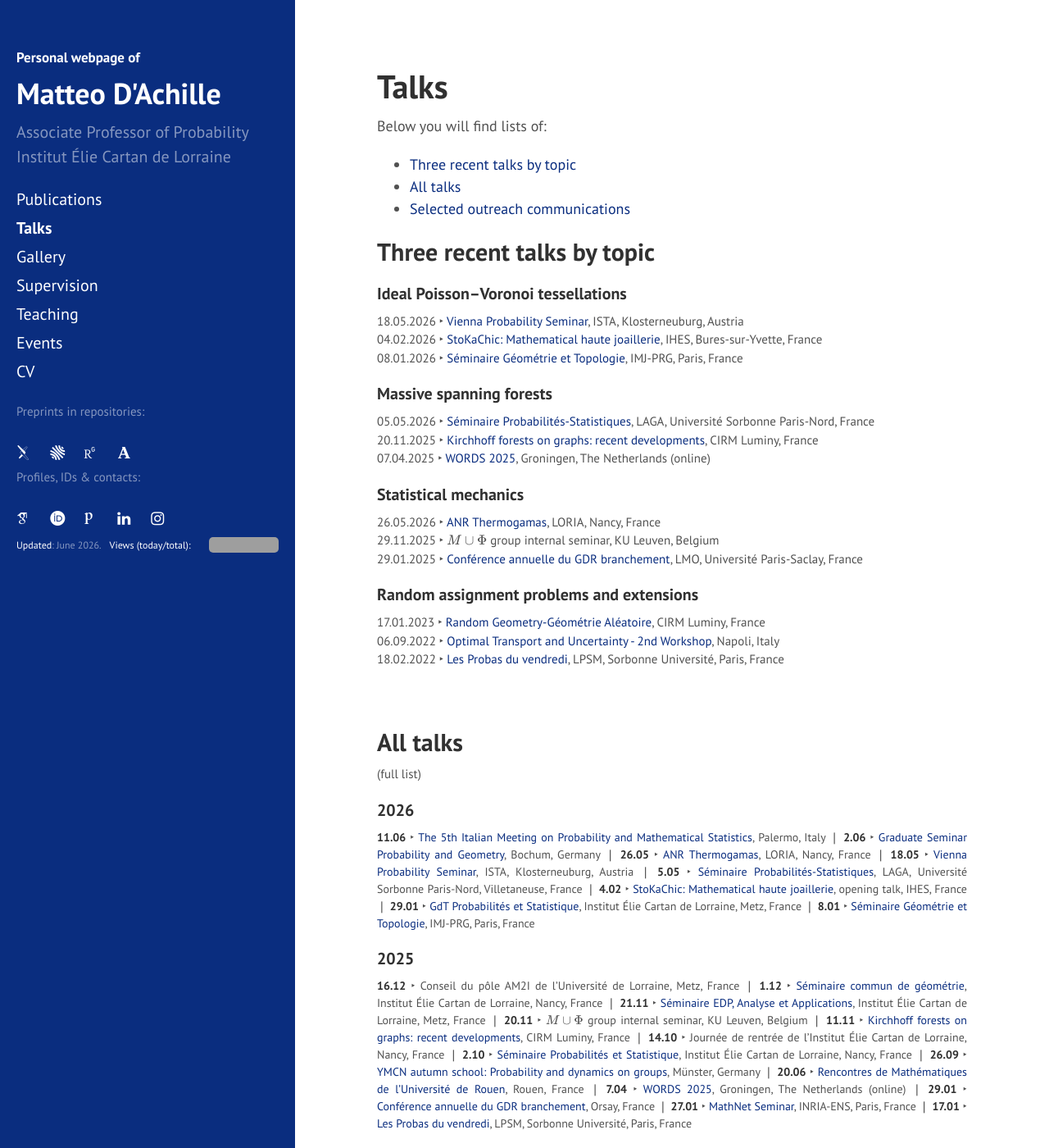
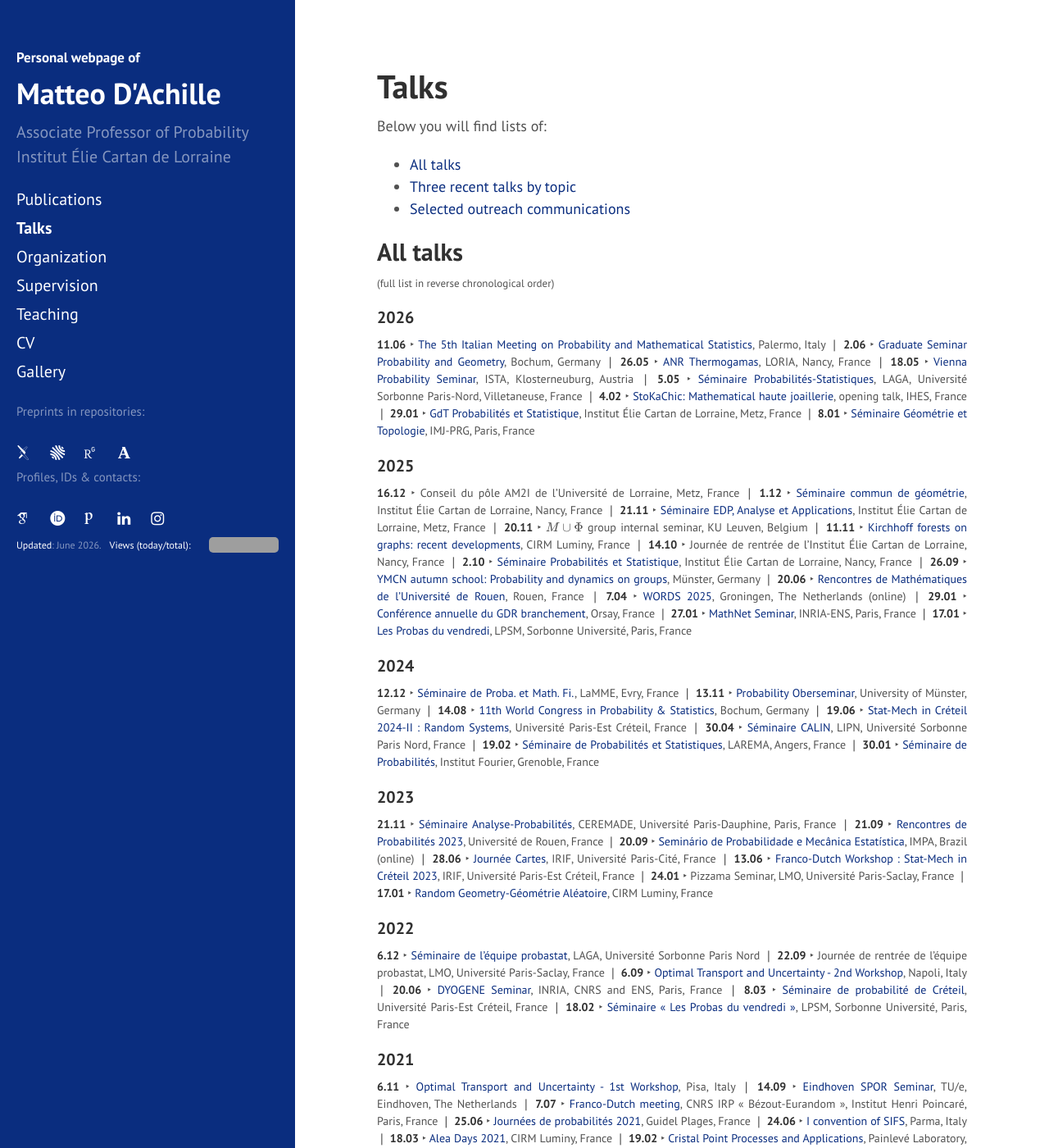
Before and after one commit to matteodachille/matteodachille.github.io, a Jekyll site: the page built from talks.md, in a window 1280 px wide and 1400 px high. Shown: the whole window at 82% size. Built offline with Jekyll 4.4.1, drawn with Linux system fonts in a browser that asks for light colours; nearby versions of some CDN libraries; some web fonts are replaced; some of the changed text lies outside the part shown; grey boxes are pictures that could not be loaded.

Commit message:
Updated supervision list, fixed some typos

```diff
--- a/index.html
+++ b/index.html
@@ -63,7 +63,7 @@
    <!--Title: _TBA_
    {: style="margin-left: 110px; margin-bottom:20px;" }-->
    </p>
-<h3>Upcoming/recent invitations</h3>
+<h3>Upcoming/latest invitations</h3>
 
 <p style="font-size:12pt;">
 <!--&#x2023; 21.10 to 24.10 &#x2023; Institut Fourier, Grenoble, FR <br/>
--- a/supervision.md
+++ b/supervision.md
@@ -6,8 +6,8 @@
 
   <br/>
 I have/had the pleasure of supervising the following **18** students:
-  {: style="font-size: 18px" }
-  <br/>
+  {: style="font-size: 15px; margin-left: 0px" }
+
 ### M2 research internship
 
 <!--
@@ -19,17 +19,17 @@
  _TBA_ <br/>
 M2 Master’s programme for Mathematics, Friedrich Schiller University Jena, Germany
  {: style="font-size: 16px" }
- Stage supported by a grant from the [CNES Toulouse](https://cnes.fr/en){:target="_blank"} (8.04.2026 - current).
+ Stage supported by a grant from [CNES Toulouse](https://cnes.fr/en){:target="_blank"} (8.04.2026 - current).
  {: style="font-size: 12px; margin-top: -15px;" }
 
 
 
  Thomas Quarck, 08.10.2025 (co-supervision with J. Levillain) <br/>
   _Random assignment problems for satellite data
-acquisition_ <br/>
+acquisition_ - [<i class="fa fa-file-pdf-o" aria-hidden="true"></i>]({{ site.baseurl }}downloads/Quarck.pdf){:target="_blank"}<br/>
   M2 Mathématiques et Applications, Probabilités et Modèles Aléatoires, Sorbonne Université
   {: style="font-size: 16px" }
-  Stage supported by a grant from the [CNES Toulouse](https://cnes.fr/en){:target="_blank"} (7.04.2025 - 7.10.2025). Now at
+  Stage supported by a grant from [CNES Toulouse](https://cnes.fr/en){:target="_blank"} (7.04.2025 - 7.10.2025). Now at
   {: style="font-size: 12px; margin-top: -15px;" }
 
 
@@ -67,11 +67,15 @@
   _Study of the local limit of massive spanning forests on \\(K_n\\)_ <br/>
    M1 parcours Jacques Hadamard, Orsay, université Paris-Saclay
   {: style="font-size: 16px" }
+  Now Master student at University of Pisa, Italy
+  {: style="font-size: 12px; margin-top: -15px;" }
 
  Zhuowei Yao, 09.07.2024  <br/>
   _Étude de la perturbation diagonale des zéros de Yang-Lee de la matrice \\( J_n \\)_ <br/>
   M1 Mathématiques fondamentales, Orsay, université Paris-Saclay
   {: style="font-size: 16px" }
+  Now PhD student at I2M, Aix-Marseillle Université, France
+ {: style="font-size: 12px; margin-top: -15px;" }
 
 
  Mouad Haï, Yilun Li, 19.05.2022 <br/>
@@ -101,6 +105,8 @@
 
 
  Mathys Brugier, Tony Hajjar, Théotime Niault, Simon Objois, Adam R., 16.05.2024 <br/>
-  _Répulsion de zéros de Yang-Lee aléatoires_<br/>
+  _Répulsion de zéros de Yang-Lee aléatoires_ - [<i class="fa fa-file-pdf-o" aria-hidden="true"></i>]({{ site.baseurl }}downloads/BrujerHajjarNiaultObjoisRozentalis.pdf){:target="_blank"}<br/>
   L3 Double Diplôme Magistère, Orsay, université Paris-Saclay
   {: style="font-size: 16px" }
+  Now: unknown (MB); Stagiaire at LMO, Université Paris-Saclay, France (TH) ; intern at PLATON team, INRIA-Saclay/École polytechnique, Palaiseau, France (TN) ; M2 student Mag Maths Fonda, Université Paris-Saclay, France (SO) ; unknown (AR)
+ {: style="font-size: 12px; margin-top: -15px;" }
--- a/talks.md
+++ b/talks.md
@@ -16,88 +16,12 @@
 {:toc}
 {: style="font-size: 18px" }
 
-<!--
-## Upcoming talks
-<br/>
 
-
-<!--
-24.06.2025 &#x2023; YEP XX, Eindhoven, NL ([link](){:target="_blank"})<br/>
-
--->
-<!--
-Title: _TBA_
-{: style="margin-left: 110px; margin-bottom:20px;" }
-
-03.04.2025 &#x2023; Applied Mathematics Seminar, Utrecht, NL ([link](https://utrechtgeometrycentre.nl/calendar/#:~:text=Applied%20mathematics%20seminar%20Matteo%20d%27Achille%20(U%20Paris%20Saclay)){:target="_blank"})<br/>
-
-<!--Title: _TBA_
-{: style="margin-left: 110px; margin-bottom:20px;" }
-
-17.01.2025 &#x2023; Les Probas du vendredi, LPSM, Sorbonne Université, France ([link](){:target="_blank"})<br/>
-
-<!--Title: _TBA_
-{: style="margin-left: 110px; margin-bottom:20px;" }
-
-12.12.2024 &#x2023; LaMMe Seminar, Evry, FR ([link](){:target="_blank"})<br/>
-
-<!--Title: _TBA_
-{: style="margin-left: 110px; margin-bottom:20px;" }
-
-
-
-
-
-
-
-
-<br/>
--->
-
-## Three recent talks by topic
-
-
-#### Ideal Poisson--Voronoi tessellations
-{: .no_toc}
-
-18.05.2026 &#x2023; [Vienna Probability Seminar](https://mathematik.univie.ac.at/forschung/biomathematik-dynamische-systeme-finanzmathematik-und-wahrscheinlichkeitsrechnung/stochastik-und-finanzmathematik/vienna-probability-seminar/nachrichtenvolldarstellung-vps/news/the-jewel-and-the-two-dials-of-the-ideal-poisson-voronoi-tessellation/?no_cache=1&cHash=60d25806b61baa46682de0665972f953){:target="_blank"}, ISTA, Klosterneuburg, Austria <br/>
-04.02.2026 &#x2023; [StoKaChic: Mathematical haute joaillerie](https://www.linkedin.com/posts/ihes_the-opening-of-the-stokachic-exhibition-took-activity-7429178719535132672-l2BZ?utm_source=share&utm_medium=member_desktop&rcm=ACoAABa5weQBfMs4TrCYGuS7SVbu_bTh2mae9IY){:target="_blank"}, IHES, Bures-sur-Yvette, France <br/>
-08.01.2026 &#x2023; [Séminaire Géométrie et Topologie](https://www.imj-prg.fr/gestion/evenement/affSeance/10445#:~:text=Orateur(s)-,Matteo%20D%27Achille,-%2D%20%2C){:target="_blank"}, IMJ-PRG, Paris, France
-{: style="font-size: 15px" }
-
-
-#### Massive spanning forests
-{: .no_toc}
-
-
-
-05.05.2026 &#x2023; [Séminaire Probabilités-Statistiques](https://www.math.univ-paris13.fr/accueil/equipes/ps/seminaire-de-lequipe-ps/#:~:text=Toggle%20website%20search-,S%C3%A9minaire%20de%20l%E2%80%99%C3%A9quipe%20PS,-%3E){:target="_blank"}, LAGA, Université Sorbonne Paris-Nord, France <br/>
-20.11.2025 &#x2023; [Kirchhoff forests on graphs: recent developments](https://conferences.cirm-math.fr/3582.html#:~:text=Local%C2%A0limit%20of%20massive%20spanning%20forests%20on%20the%20complete%20graph){:target="_blank"}, CIRM Luminy, France <br/>
-07.04.2025 &#x2023; [WORDS 2025](https://sites.google.com/rug.nl/words2025/abstracts?authuser=0#h.ta5e0ax9c9pc){:target="_blank"}, Groningen, The Netherlands (online)
-{: style="font-size: 15px" }
-
-#### Statistical mechanics
-{: .no_toc}
-
-26.05.2026 &#x2023; [ANR Thermogamas](https://www.math.u-bordeaux.fr/~pthieull/Recherche/Thermogamas/conference_02.html#:~:text=Speakers%3A-,Speaker,-%3A%20Matteo%20d%27Achille%20){:target="_blank"}, LORIA, Nancy, France <br/>
-29.11.2025 &#x2023; \\( M \cup \Phi \\) group internal seminar, KU Leuven, Belgium <br/>
-29.01.2025 &#x2023; [Conférence annuelle du GDR branchement](https://indico.math.cnrs.fr/event/12161/program){:target="_blank"}, LMO, Université Paris-Saclay, France
-{: style="font-size: 15px" }
-
-#### Random assignment problems and extensions
-{: .no_toc}
-
-17.01.2023 &#x2023; [Random Geometry-Géométrie Aléatoire](https://conferences.cirm-math.fr/3021.html){:target="_blank"}, CIRM Luminy, France <br/>
-06.09.2022 &#x2023; [Optimal Transport and Uncertainty - 2nd Workshop](https://sites.google.com/view/otau2/home?authuser=0#:~:text=Sapienza%20di%20Roma-,Matteo%20D%27Achille){:target="_blank"}, Napoli, Italy <br/>
-18.02.2022 &#x2023; [Les Probas du vendredi](https://www.lpsm.paris/seminaires/probasduvendredi/index#b6-50:~:text=Matteo%20D%27Achille%20(LAMA)%20ERAP%20%3A%20du%20pont%20brownien%20%C3%A0%20la%20fonction%20%5Cvartheta_4%20de%20Jacobi){:target="_blank"}, LPSM, Sorbonne Université, Paris, France
-{: style="font-size: 15px" }
-
-<br/>
 
 ## All talks
 
-(full list)
-{: style="font-size: 15px; margin-left: 0px" }
+(full list in reverse chronological order)
+{: style="font-size: 13px; margin-left: 0px" }
 
 #### 2026
 {: .no_toc}
@@ -152,6 +76,47 @@
 
 <br/>
 
+## Three recent talks by topic
+
+
+#### Ideal Poisson--Voronoi tessellations
+{: .no_toc}
+
+18.05.2026 &#x2023; [Vienna Probability Seminar](https://mathematik.univie.ac.at/forschung/biomathematik-dynamische-systeme-finanzmathematik-und-wahrscheinlichkeitsrechnung/stochastik-und-finanzmathematik/vienna-probability-seminar/nachrichtenvolldarstellung-vps/news/the-jewel-and-the-two-dials-of-the-ideal-poisson-voronoi-tessellation/?no_cache=1&cHash=60d25806b61baa46682de0665972f953){:target="_blank"}, ISTA, Klosterneuburg, Austria <br/>
+04.02.2026 &#x2023; [StoKaChic: Mathematical haute joaillerie](https://www.linkedin.com/posts/ihes_the-opening-of-the-stokachic-exhibition-took-activity-7429178719535132672-l2BZ?utm_source=share&utm_medium=member_desktop&rcm=ACoAABa5weQBfMs4TrCYGuS7SVbu_bTh2mae9IY){:target="_blank"}, IHES, Bures-sur-Yvette, France <br/>
+08.01.2026 &#x2023; [Séminaire Géométrie et Topologie](https://www.imj-prg.fr/gestion/evenement/affSeance/10445#:~:text=Orateur(s)-,Matteo%20D%27Achille,-%2D%20%2C){:target="_blank"}, IMJ-PRG, Paris, France
+{: style="font-size: 15px" }
+
+
+#### Massive spanning forests
+{: .no_toc}
+
+
+
+05.05.2026 &#x2023; [Séminaire Probabilités-Statistiques](https://www.math.univ-paris13.fr/accueil/equipes/ps/seminaire-de-lequipe-ps/#:~:text=Toggle%20website%20search-,S%C3%A9minaire%20de%20l%E2%80%99%C3%A9quipe%20PS,-%3E){:target="_blank"}, LAGA, Université Sorbonne Paris-Nord, France <br/>
+20.11.2025 &#x2023; [Kirchhoff forests on graphs: recent developments](https://conferences.cirm-math.fr/3582.html#:~:text=Local%C2%A0limit%20of%20massive%20spanning%20forests%20on%20the%20complete%20graph){:target="_blank"}, CIRM Luminy, France <br/>
+07.04.2025 &#x2023; [WORDS 2025](https://sites.google.com/rug.nl/words2025/abstracts?authuser=0#h.ta5e0ax9c9pc){:target="_blank"}, Groningen, The Netherlands (online)
+{: style="font-size: 15px" }
+
+#### Statistical mechanics
+{: .no_toc}
+
+26.05.2026 &#x2023; [ANR Thermogamas](https://www.math.u-bordeaux.fr/~pthieull/Recherche/Thermogamas/conference_02.html#:~:text=Speakers%3A-,Speaker,-%3A%20Matteo%20d%27Achille%20){:target="_blank"}, LORIA, Nancy, France <br/>
+29.11.2025 &#x2023; \\( M \cup \Phi \\) group internal seminar, KU Leuven, Belgium <br/>
+29.01.2025 &#x2023; [Conférence annuelle du GDR branchement](https://indico.math.cnrs.fr/event/12161/program){:target="_blank"}, LMO, Université Paris-Saclay, France
+{: style="font-size: 15px" }
+
+#### Random assignment problems and extensions
+{: .no_toc}
+
+17.01.2023 &#x2023; [Random Geometry-Géométrie Aléatoire](https://conferences.cirm-math.fr/3021.html){:target="_blank"}, CIRM Luminy, France <br/>
+06.09.2022 &#x2023; [Optimal Transport and Uncertainty - 2nd Workshop](https://sites.google.com/view/otau2/home?authuser=0#:~:text=Sapienza%20di%20Roma-,Matteo%20D%27Achille){:target="_blank"}, Napoli, Italy <br/>
+18.02.2022 &#x2023; [Les Probas du vendredi](https://www.lpsm.paris/seminaires/probasduvendredi/index#b6-50:~:text=Matteo%20D%27Achille%20(LAMA)%20ERAP%20%3A%20du%20pont%20brownien%20%C3%A0%20la%20fonction%20%5Cvartheta_4%20de%20Jacobi){:target="_blank"}, LPSM, Sorbonne Université, Paris, France
+{: style="font-size: 15px" }
+
+<br/>
+
+
 ## Selected outreach communications
 
 04.12.2025 &#x2023; _StoKaChic: haute bijouterie mathématique_, vernissage, Institut de Mathématiques d'Orsay, Université Paris-Saclay, France
```
Also changed, not shown: other parts of supervision.md (+1 -1 lines), activities.md (+5 -8 lines), cv.md (+1 -1 lines), gallery.md (+3 -4 lines), 2 other files.
